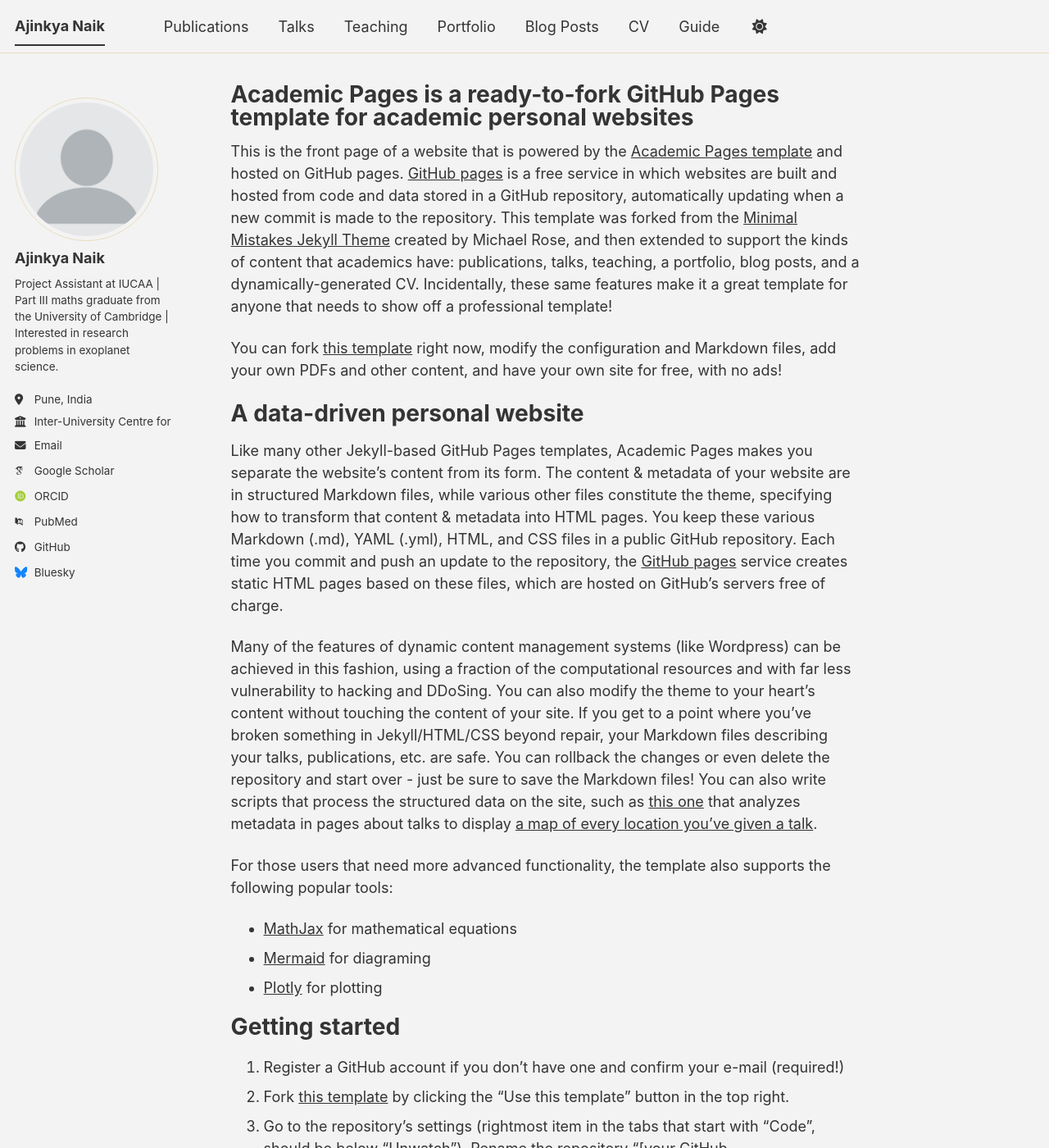
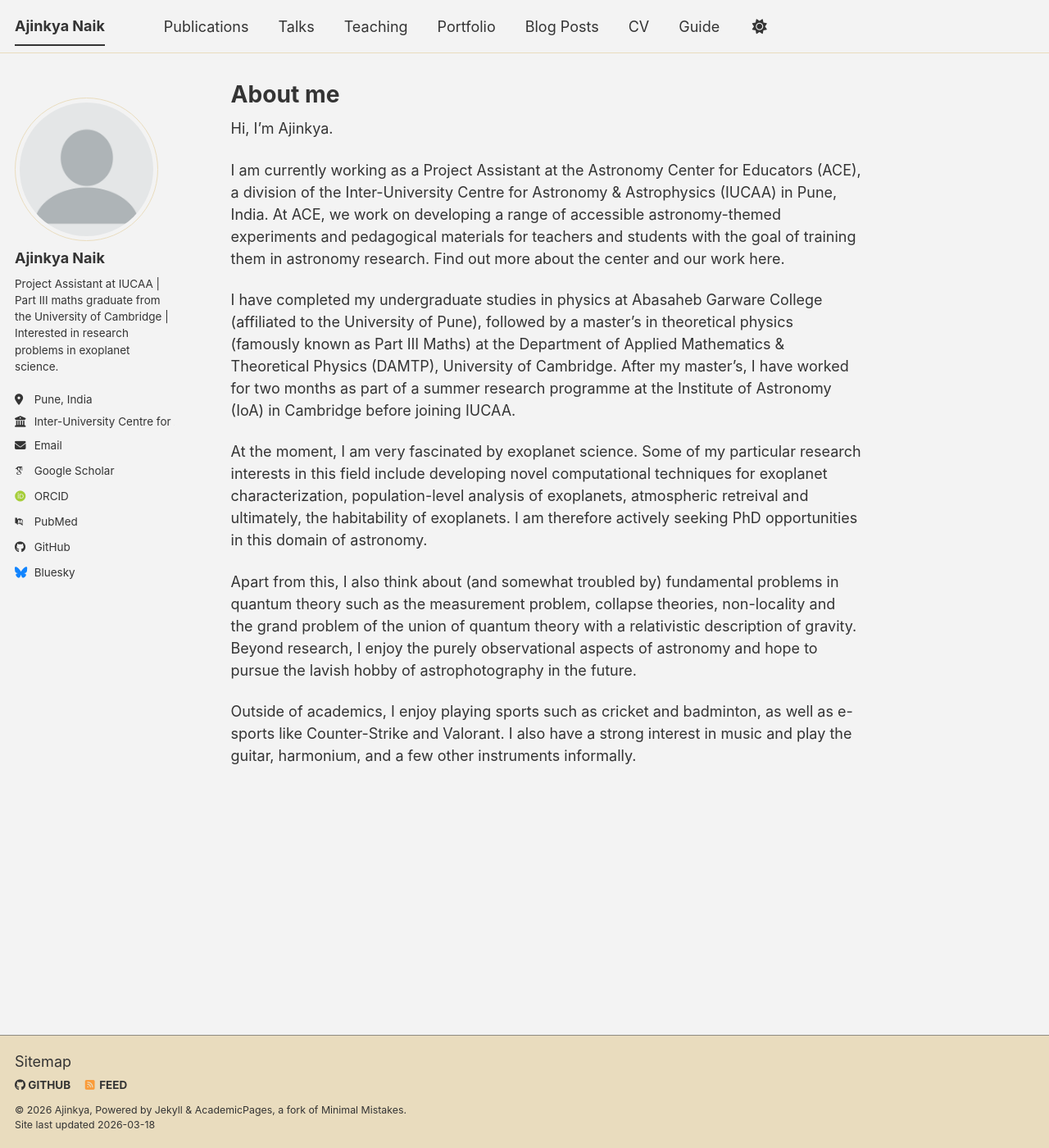
Before and after one commit to najinkya1313/najinkya1313.github.io, a Jekyll site: the page built from _pages/about.md, in a window 1280 px wide and 1400 px high. Shown: the whole window at 82% size. Built offline with Jekyll 4.4.1, drawn with Linux system fonts in a browser that asks for light colours; some web fonts are replaced; a script bundle is joined from its source files by our own code; library files that are not in the unit come from our copies; some of the changed text lies outside the part shown.

Commit message:
Revise about page with personal details
Updated the about page to reflect personal information and removed template-specific content.

```diff
--- a/_pages/about.md
+++ b/_pages/about.md
@@ -1,56 +1,20 @@
 ---
 permalink: /
-title: "Academic Pages is a ready-to-fork GitHub Pages template for academic personal websites"
+title: "About me"
 author_profile: true
 redirect_from:
   - /about/
   - /about.html
 ---
 
-This is the front page of a website that is powered by the [Academic Pages template](https://github.com/academicpages/academicpages.github.io) and hosted on GitHub pages. [GitHub pages](https://pages.github.com) is a free service in which websites are built and hosted from code and data stored in a GitHub repository, automatically updating when a new commit is made to the repository. This template was forked from the [Minimal Mistakes Jekyll Theme](https://mmistakes.github.io/minimal-mistakes/) created by Michael Rose, and then extended to support the kinds of content that academics have: publications, talks, teaching, a portfolio, blog posts, and a dynamically-generated CV. Incidentally, these same features make it a great template for anyone that needs to show off a professional template!
+Hi, I'm Ajinkya.
 
- You can fork [this template](https://github.com/academicpages/academicpages.github.io) right now, modify the configuration and Markdown files, add your own PDFs and other content, and have your own site for free, with no ads!
+I am currently working as a Project Assistant at the Astronomy Center for Educators (ACE), a division of the Inter-University Centre for Astronomy & Astrophysics (IUCAA) in Pune, India. At ACE, we work on developing a range of accessible astronomy-themed experiments and pedagogical materials for teachers and students with the goal of training them in astronomy research. Find out more about the center and our work here.
 
-A data-driven personal website
-======
-Like many other Jekyll-based GitHub Pages templates, Academic Pages makes you separate the website's content from its form. The content & metadata of your website are in structured Markdown files, while various other files constitute the theme, specifying how to transform that content & metadata into HTML pages. You keep these various Markdown (.md), YAML (.yml), HTML, and CSS files in a public GitHub repository. Each time you commit and push an update to the repository, the [GitHub pages](https://pages.github.com/) service creates static HTML pages based on these files, which are hosted on GitHub's servers free of charge.
+I have completed my undergraduate studies in physics at Abasaheb Garware College (affiliated to the University of Pune), followed by a master's in theoretical physics (famously known as Part III Maths) at the Department of Applied Mathematics & Theoretical Physics (DAMTP), University of Cambridge. After my master's, I have worked for two months as part of a summer research programme at the Institute of Astronomy (IoA) in Cambridge before joining IUCAA.
 
-Many of the features of dynamic content management systems (like Wordpress) can be achieved in this fashion, using a fraction of the computational resources and with far less vulnerability to hacking and DDoSing. You can also modify the theme to your heart's content without touching the content of your site. If you get to a point where you've broken something in Jekyll/HTML/CSS beyond repair, your Markdown files describing your talks, publications, etc. are safe. You can rollback the changes or even delete the repository and start over - just be sure to save the Markdown files! You can also write scripts that process the structured data on the site, such as [this one](https://github.com/academicpages/academicpages.github.io/blob/master/talkmap.ipynb) that analyzes metadata in pages about talks to display [a map of every location you've given a talk](https://academicpages.github.io/talkmap.html).
+At the moment, I am very fascinated by exoplanet science. Some of my particular research interests in this field include developing novel computational techniques for exoplanet characterization, population-level analysis of exoplanets, atmospheric retreival and ultimately, the habitability of exoplanets. I am therefore actively seeking PhD opportunities in this domain of astronomy.
 
-For those users that need more advanced functionality, the template also supports the following popular tools:
-- [MathJax](https://www.mathjax.org/) for mathematical equations
-- [Mermaid](https://mermaid.js.org/) for diagraming
-- [Plotly](https://plotly.com/javascript/) for plotting
+Apart from this, I also think about (and somewhat troubled by) fundamental problems in quantum theory such as the measurement problem, collapse theories, non-locality and the grand problem of the union of quantum theory with a relativistic description of gravity. Beyond research, I enjoy the purely observational aspects of astronomy and hope to pursue the lavish hobby of astrophotography in the future.
 
-Getting started
-======
-1. Register a GitHub account if you don't have one and confirm your e-mail (required!)
-1. Fork [this template](https://github.com/academicpages/academicpages.github.io) by clicking the "Use this template" button in the top right.
-1. Go to the repository's settings (rightmost item in the tabs that start with "Code", should be below "Unwatch"). Rename the repository "[your GitHub username].github.io", which will also be your website's URL.
-1. Set site-wide configuration and create content & metadata (see below -- also see [this set of diffs](https://archive.is/3TPas) showing what files were changed to set up [an example site](https://getorg-testacct.github.io) for a user with the username "getorg-testacct")
-1. Upload any files (like PDFs, .zip files, etc.) to the files/ directory. They will appear at https://[your GitHub username].github.io/files/example.pdf.
-1. Check status by going to the repository settings, in the "GitHub pages" section
-
-Site-wide configuration
-------
-The main configuration file for the site is in the base directory in [_config.yml](https://github.com/academicpages/academicpages.github.io/blob/master/_config.yml), which defines the content in the sidebars and other site-wide features. You will need to replace the default variables with ones about yourself and your site's github repository. The configuration file for the top menu is in [_data/navigation.yml](https://github.com/academicpages/academicpages.github.io/blob/master/_data/navigation.yml). For example, if you don't have a portfolio or blog posts, you can remove those items from that navigation.yml file to remove them from the header.
-
-Create content & metadata
-------
-For site content, there is one Markdown file for each type of content, which are stored in directories like _publications, _talks, _posts, _teaching, or _pages. For example, each talk is a Markdown file in the [_talks directory](https://github.com/academicpages/academicpages.github.io/tree/master/_talks). At the top of each Markdown file is structured data in YAML about the talk, which the theme will parse to do lots of cool stuff. The same structured data about a talk is used to generate the list of talks on the [Talks page](https://academicpages.github.io/talks), each [individual page](https://academicpages.github.io/talks/2012-03-01-talk-1) for specific talks, the talks section for the [CV page](https://academicpages.github.io/cv), and the [map of places you've given a talk](https://academicpages.github.io/talkmap.html) (if you run this [python file](https://github.com/academicpages/academicpages.github.io/blob/master/talkmap.py) or [Jupyter notebook](https://github.com/academicpages/academicpages.github.io/blob/master/talkmap.ipynb), which creates the HTML for the map based on the contents of the _talks directory).
-
-**Markdown generator**
-
-The repository includes [a set of Jupyter notebooks](https://github.com/academicpages/academicpages.github.io/tree/master/markdown_generator
-) that converts a CSV containing structured data about talks or presentations into individual Markdown files that will be properly formatted for the Academic Pages template. The sample CSVs in that directory are the ones I used to create my own personal website at stuartgeiger.com. My usual workflow is that I keep a spreadsheet of my publications and talks, then run the code in these notebooks to generate the Markdown files, then commit and push them to the GitHub repository.
-
-How to edit your site's GitHub repository
-------
-Many people use a git client to create files on their local computer and then push them to GitHub's servers. If you are not familiar with git, you can directly edit these configuration and Markdown files directly in the github.com interface. Navigate to a file (like [this one](https://github.com/academicpages/academicpages.github.io/blob/master/_talks/2012-03-01-talk-1.md) and click the pencil icon in the top right of the content preview (to the right of the "Raw | Blame | History" buttons). You can delete a file by clicking the trashcan icon to the right of the pencil icon. You can also create new files or upload files by navigating to a directory and clicking the "Create new file" or "Upload files" buttons.
-
-Example: editing a Markdown file for a talk
-![Editing a Markdown file for a talk](/images/editing-talk.png)
-
-For more info
-------
-More info about configuring Academic Pages can be found in [the guide](https://academicpages.github.io/markdown/), the [growing wiki](https://github.com/academicpages/academicpages.github.io/wiki), and you can always [ask a question on GitHub](https://github.com/academicpages/academicpages.github.io/discussions). The [guides for the Minimal Mistakes theme](https://mmistakes.github.io/minimal-mistakes/docs/configuration/) (which this theme was forked from) might also be helpful.
+Outside of academics, I enjoy playing sports such as cricket and badminton, as well as e-sports like Counter-Strike and Valorant. I also have a strong interest in music and play the guitar, harmonium, and a few other instruments informally.
```
